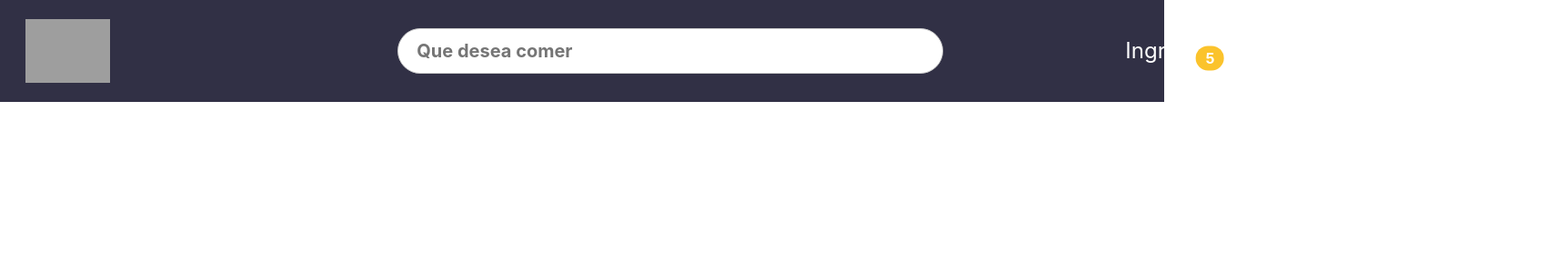
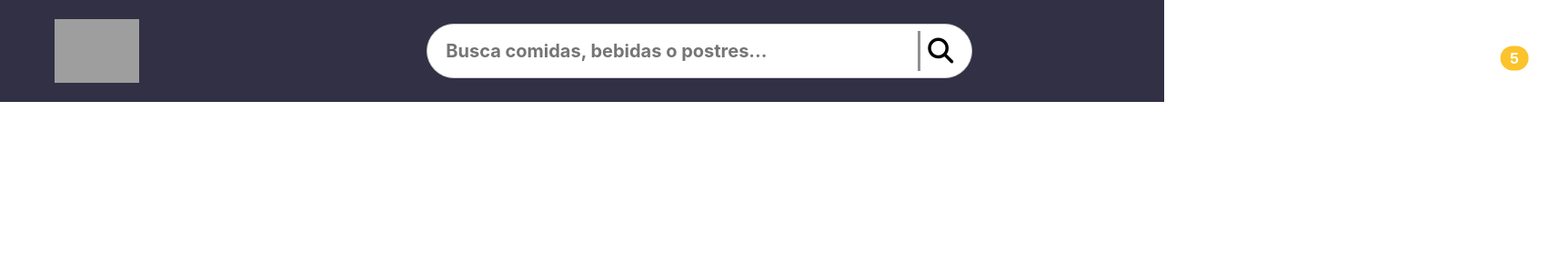
Before and after one commit to tatoclemente/PF-Front-End-Grupo3, a React (Create React App) app in the folder el-festin/: page / in a window 1280 px wide. Shown: the top 300 px of the page at 91% size, 1713 px wide, since content can reach past the window. Built offline with nearby package versions, Linux system fonts and the light colour scheme; grey boxes are pictures that could not be loaded.

Commit message:
Actualizacion del navbar

```diff
--- a/el-festin/package.json
+++ b/el-festin/package.json
@@ -3,10 +3,12 @@
   "version": "0.1.0",
   "private": true,
   "dependencies": {
+    "@fortawesome/fontawesome-free": "^6.4.0",
     "@testing-library/jest-dom": "^5.16.5",
     "@testing-library/react": "^13.4.0",
     "@testing-library/user-event": "^13.5.0",
     "bootstrap": "^5.3.0",
+    "bootstrap-icons": "^1.10.5",
     "react": "^18.2.0",
     "react-dom": "^18.2.0",
     "react-router-dom": "^6.14.1",
@@ -36,5 +38,8 @@
       "last 1 firefox version",
       "last 1 safari version"
     ]
+  },
+  "devDependencies": {
+    "@babel/plugin-proposal-private-property-in-object": "^7.21.11"
   }
 }
--- a/el-festin/public/index.html
+++ b/el-festin/public/index.html
@@ -4,12 +4,11 @@
     <meta charset="utf-8" />
     <link rel="icon" href="%PUBLIC_URL%/favicon.ico" />
     <meta name="viewport" content="width=device-width, initial-scale=1" />
-    <link href="https://cdn.jsdelivr.net/npm/bootstrap@5.0.2/dist/css/bootstrap.min.css" rel="stylesheet" integrity="sha384-EVSTQN3/azprG1Anm3QDgpJLIm9Nao0Yz1ztcQTwFspd3yD65VohhpuuCOmLASjC" crossorigin="anonymous">
+
     <meta name="theme-color" content="#000000" />
     <meta
       name="description"
-      content="Web site created using create-react-app"
-    />
+      content="Web site created using create-react-app" />
     <link rel="apple-touch-icon" href="%PUBLIC_URL%/logo192.png" />
     <!--
       manifest.json provides metadata used when your web app is installed on a
@@ -40,6 +39,5 @@
       To begin the development, run `npm start` or `yarn start`.
       To create a production bundle, use `npm run build` or `yarn build`.
     -->
-    <script src="https://cdn.jsdelivr.net/npm/bootstrap@5.0.2/dist/js/bootstrap.bundle.min.js" integrity="sha384-MrcW6ZMFYlzcLA8Nl+NtUVF0sA7MsXsP1UyJoMp4YLEuNSfAP+JcXn/tWtIaxVXM" crossorigin="anonymous"></script>
   </body>
 </html>
--- a/el-festin/src/Components/NavBar/NavBar.jsx
+++ b/el-festin/src/Components/NavBar/NavBar.jsx
@@ -12,24 +12,26 @@ export const Navbar = () => {
     <>
       <nav className="navbar p-0 navbar-expand-lg navbar-light navbarLanding py-2">
         <div className="container-fluid justify-content-between py-2">
-          <a className="navbar-brand ps-3" href="#">
+          <a className="navbar-brand ps-5" href="/*">
             <img src={logo} alt="logo" className="img-width-logo" />
           </a>
           <SearchBar />
           <Link
             to="/auth/login"
-            className="text-decoration-none text-white fs-4 padding-ingresar">
+            className="text-decoration-none text-white fs-3 padding-ingresar">
             {" "}
             Ingresar{" "}
           </Link>
-          <Link to="/cart" className="text-end pe-4">
-            <img src={cart} alt="cart" className="w-25 position-relative" />
+
+          <Link to="/cart" className="text-end pe-5">
+            <img src={cart} alt="cart" className="w-50 position-relative" />
             <span className="position-absolute top-50 start-110 translate-middle badge rounded-pill fs-6 bg-countCart mt-2">
               5
             </span>
           </Link>
         </div>
       </nav>
+
     </>
   );
 };
--- a/el-festin/src/Components/NavBar/Navbar.css
+++ b/el-festin/src/Components/NavBar/Navbar.css
@@ -7,34 +7,62 @@
 }
 
 .padding-ingresar {
-    margin-left: 200px;
+  margin-left: 500px;
  }
 
-  .img-width-logo{
+.img-width-logo {
   width: auto;
   height: 70px;
   margin-right: 300px;
 }
 
-  .img-width-cart{
+.img-width-cart {
+  position: relative;
   width: auto;
   height: 70px;
   margin-right: 300px;
 }
 
+.search-input-container {
+  position: relative;
+  display: flex;
+  align-items: center;
 
+ }
 
 .mi-input {
   border-radius: 40px;
   border: 1px solid #ccc;
   transition: border-color 0.3s ease;
   padding-left: 20px;
-    height: 50px;
+  height: 60px;
   width: 600px;
 }
+
+
 
 .mi-input:focus {
   outline: none;
   border-color: whitesmoke;
   padding-left: 20px;
 }
+
+.search-line {
+  height: 1px;
+  width: 100%;
+background-color: #000;
+  position: absolute;
+  bottom: 50%;
+  z-index: -1;
+}
+
+.search-icon {
+  position: relative;
+  margin-left: -60px; /* Ajusta este valor según sea necesario */
+  padding: 8px;
+  background-color: #fff;
+  color: #000;
+  cursor: pointer;
+  border-left:3px solid #0000006f;
+
+}
--- a/el-festin/src/Components/NavBar/SearchBar.jsx
+++ b/el-festin/src/Components/NavBar/SearchBar.jsx
@@ -8,14 +8,16 @@ export const SearchBar = () => {
   };
 
   return (
-    <div>
+    <div className="search-input-container">
       <input
         type="text"
-        placeholder="Que desea comer"
+        placeholder="Busca comidas, bebidas o postres..."
         className="mi-input fs-5 fw-bold"
         value={input}
         onChange={onInputChange}
-      />
+        />
+        <div className="search-line"></div>
+        <i className="fa-solid fa-magnifying-glass search-icon fs-3"></i>
     </div>
   );
 };
```
Also changed, not shown: el-festin/src/index.js (+5 -3 lines), 1 other file (tests, documents, lock files or other folders). Lines whose indentation alone changed are shown as unchanged.
